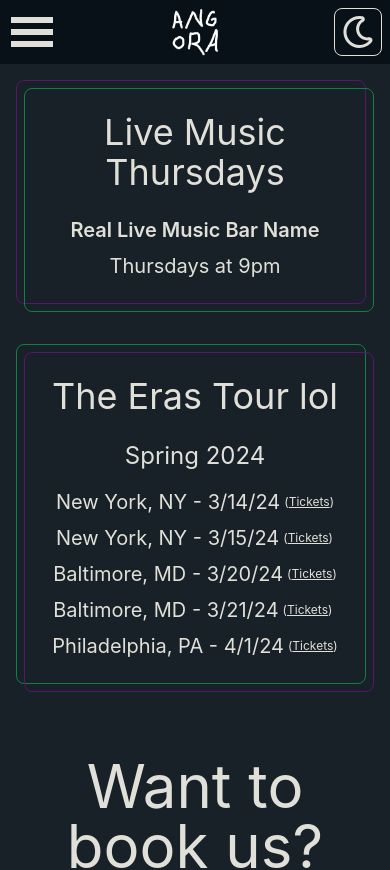
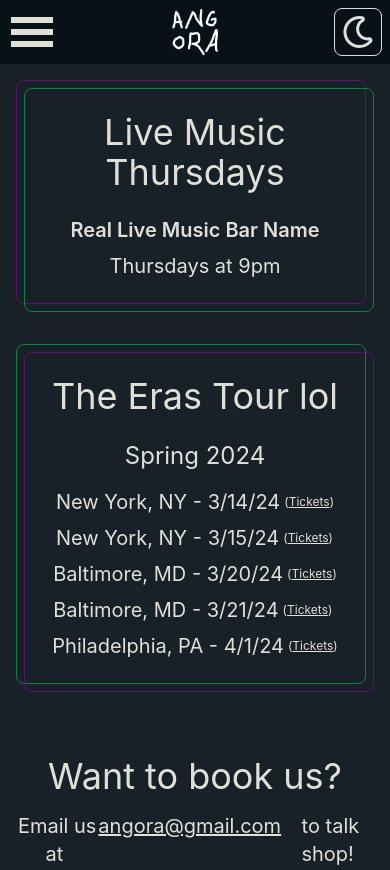
Before and after one commit to angora-band/angora-site, a React (Create React App) app in the folder angora-music/: page /live in a window 390 px wide. Shown: the top 870 px of the page. Built offline with nearby package versions, Linux system fonts and the light colour scheme.

Commit message:
fix text size on booking question

```diff
--- a/angora-music/src/Pages/Live/index.tsx
+++ b/angora-music/src/Pages/Live/index.tsx
@@ -87,7 +87,7 @@
 				);
 			})}
 			<div className='my-8 lg:my-16   gap-4 lg:gap-8   flex flex-col'>
-				<p className='text-6xl lg:text-8xl   flex mx-auto justify-center text-center'>
+				<p className='text-4xl lg:text-8xl   flex mx-auto justify-center text-center'>
 					Want to book us?
 				</p>
 				<p className='text-xl lg:text-2xl   flex mx-auto justify-center text-center'>
```
